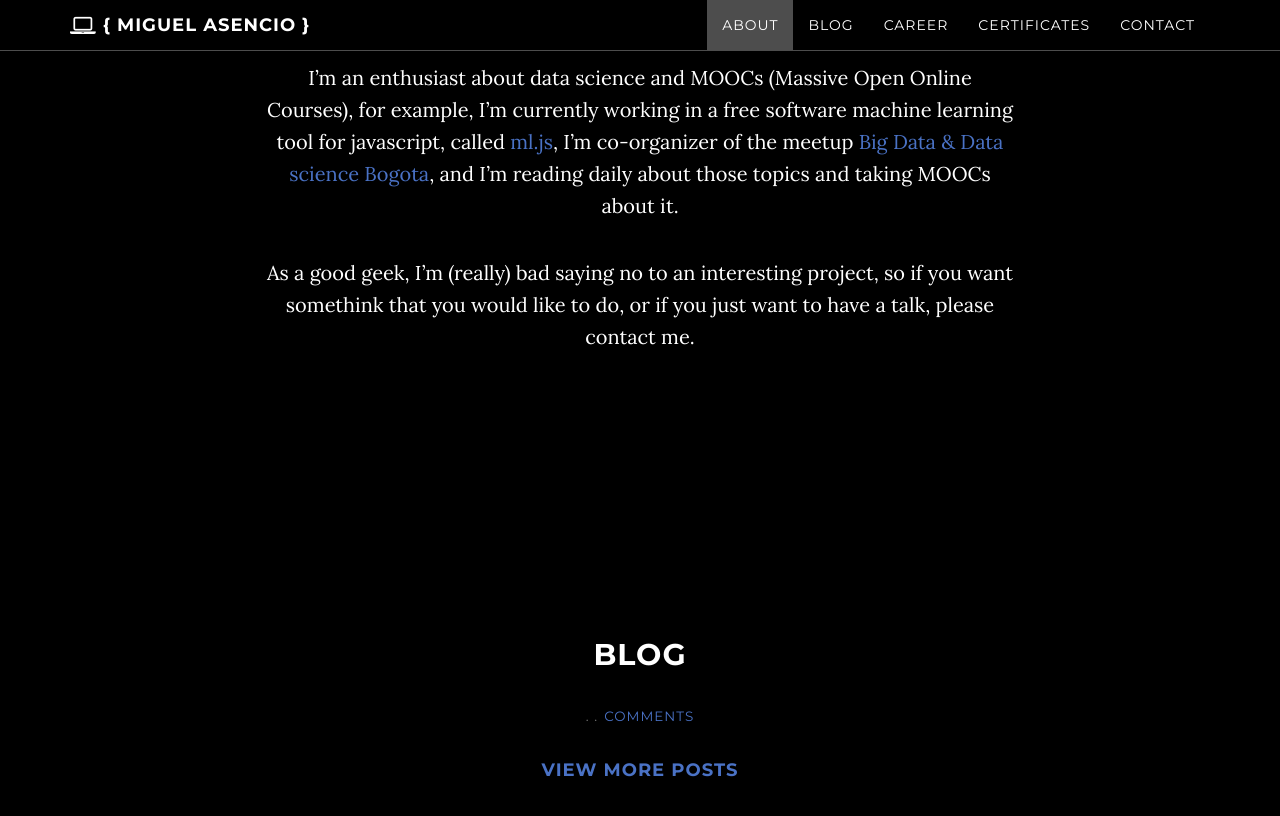
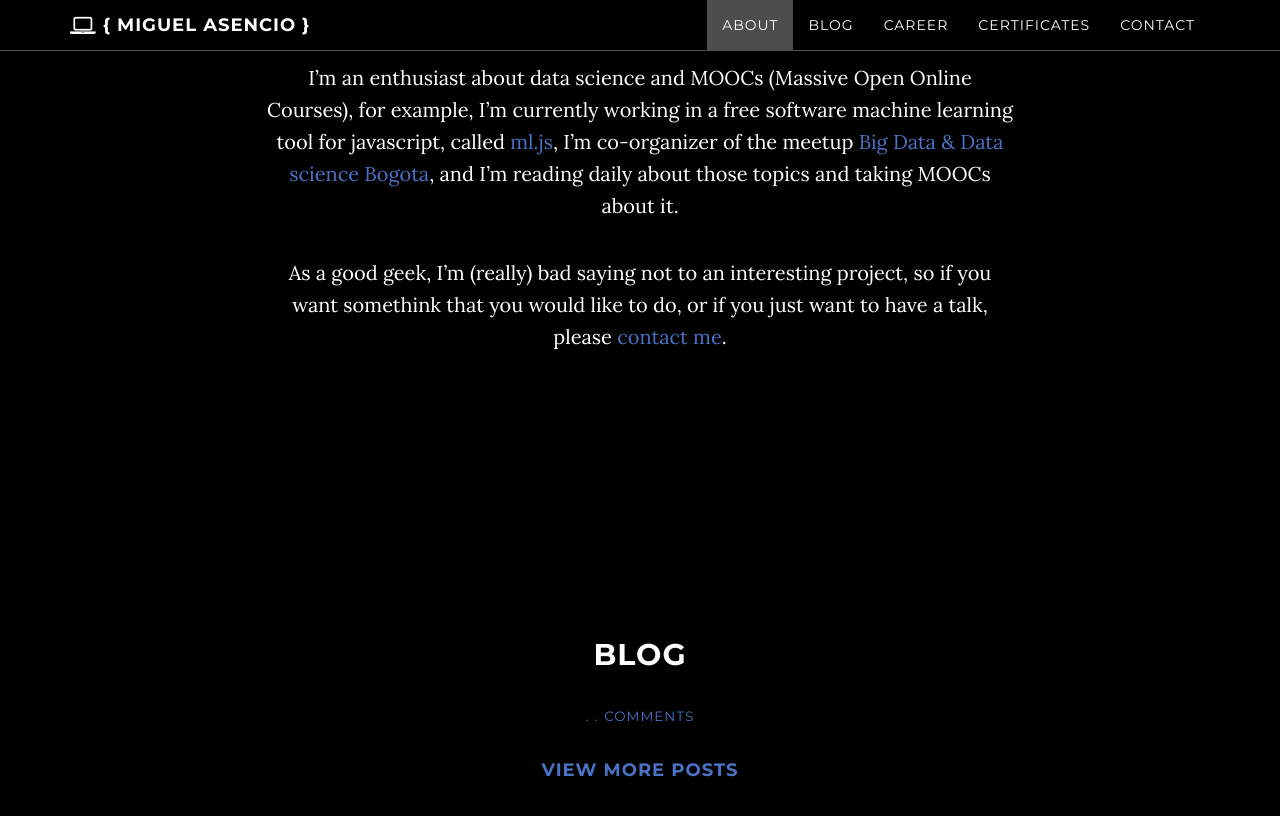
Before and after one commit to maasencioh/maasencioh.github.io, a Jekyll site: the page built from index.html, in a window 1280 px wide and 900 px high, scrolled down 1418 px. Shown: the top 816 px of the window. Built offline with Jekyll 4.4.1, drawn with Linux system fonts in a browser that asks for light colours; nearby versions of some CDN libraries; comment, search, counter and statistics services are not loaded.

Commit message:
typo about

```diff
--- a/about.html
+++ b/about.html
@@ -11,4 +11,4 @@ For me it's really interesting all the tech areas, so you could talk to me about
 
 I'm an enthusiast about data science and MOOCs (Massive Open Online Courses), for example, I'm currently working in a free software machine learning tool for javascript, called [ml.js](https://github.com/mljs/ml), I'm co-organizer of the meetup [Big Data & Data science Bogota](http://www.meetup/Big-Data-Science-Bogota), and I'm reading daily about those topics and taking MOOCs about it.
 
-As a good geek, I'm (really) bad saying no to an interesting project, so if you want somethink that you would like to do, or if you just want to have a talk, please contact me.
+As a good geek, I'm (really) bad saying not to an interesting project, so if you want somethink that you would like to do, or if you just want to have a talk, please [contact me](#contact).
```
